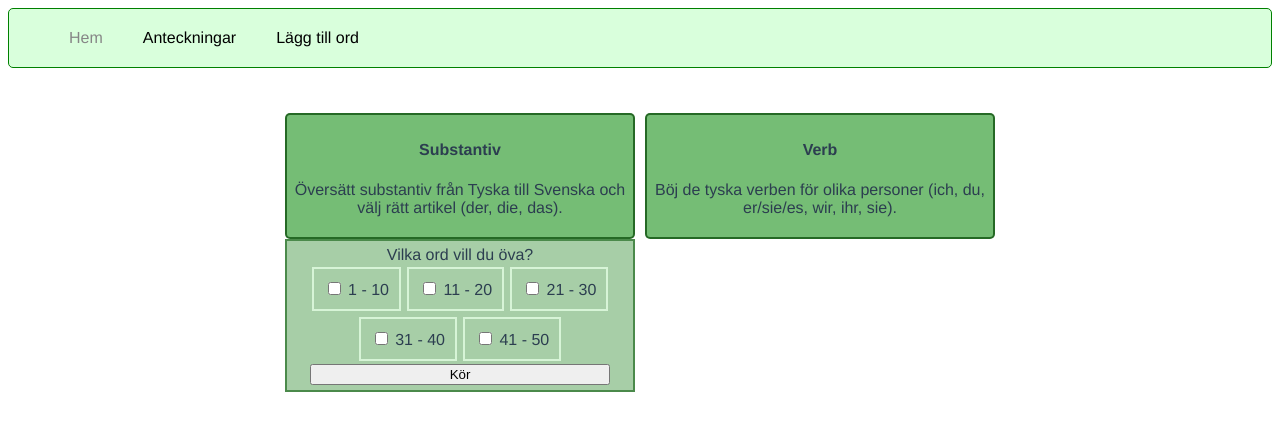
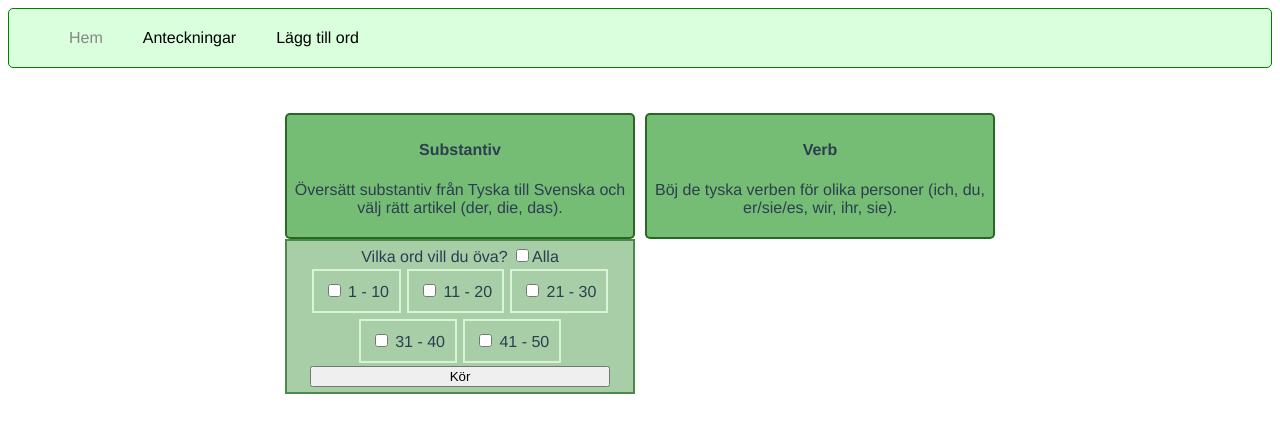
Before and after one commit to Sarrgas/german-practice-ver2, a Vue app: page /notes in a window 1280 px wide. Both pictures are taken after a click on the element 460 px from the left and 175 px from the top of the page. Shown: the top 432 px of the page. Built offline with nearby package versions, Linux system fonts and the light colour scheme.

Commit message:
Select-all checkbox. Closes #8

```diff
--- a/src/Home/MenuOption.vue
+++ b/src/Home/MenuOption.vue
@@ -5,8 +5,11 @@
             <span>{{ text }}</span>
         </div>
         <div class="menu-option-extender" v-if="clicked">
-            <div>Vilka ord vill du öva?</div>
-            <div v-for="(num, i) in dividerGenerator" :key="i" class="range-boxes">
+            <div>
+                Vilka ord vill du öva?
+                <input type="checkbox" @click="selectAll">Alla
+            </div>
+            <div v-for="(num, i) in checkboxList" :key="i" class="range-boxes">
                 <input type="checkbox" :value="num" v-model="checkedBoxes"> {{num.min}} - {{num.max}}
             </div>
             <div>
@@ -24,11 +27,12 @@ export default {
         return {
             clicked: false,
             totalDataCount: this.data.length,
-            checkedBoxes: []
+            checkedBoxes: [],
+            allSelected: false
         }
     },
     computed: {
-        dividerGenerator() {
+        checkboxList() {
             let dividerNumber = parseInt(this.divider);
             let result = [];
             for (let index = 1; index <= this.totalDataCount; index++) {
@@ -40,6 +44,18 @@ export default {
                 }
             }
             return result;
+        }
+    },
+    methods: {
+        selectAll() {
+            this.allSelected = !this.allSelected;
+            this.checkedBoxes = [];
+            if (this.allSelected) {
+                let all = this.checkboxList;
+                for (const cb of all) {
+                    this.checkedBoxes.push(cb);
+                }
+            }
         }
     }
 }
```
